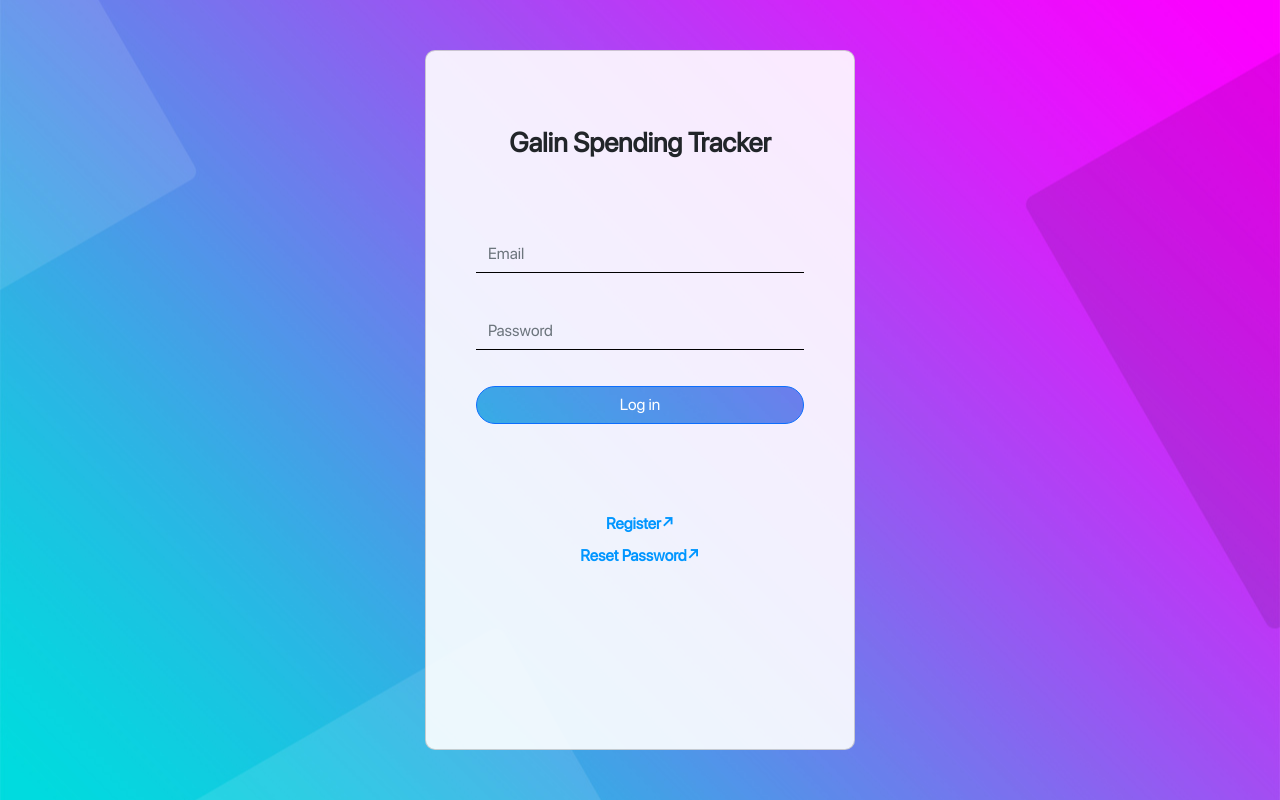
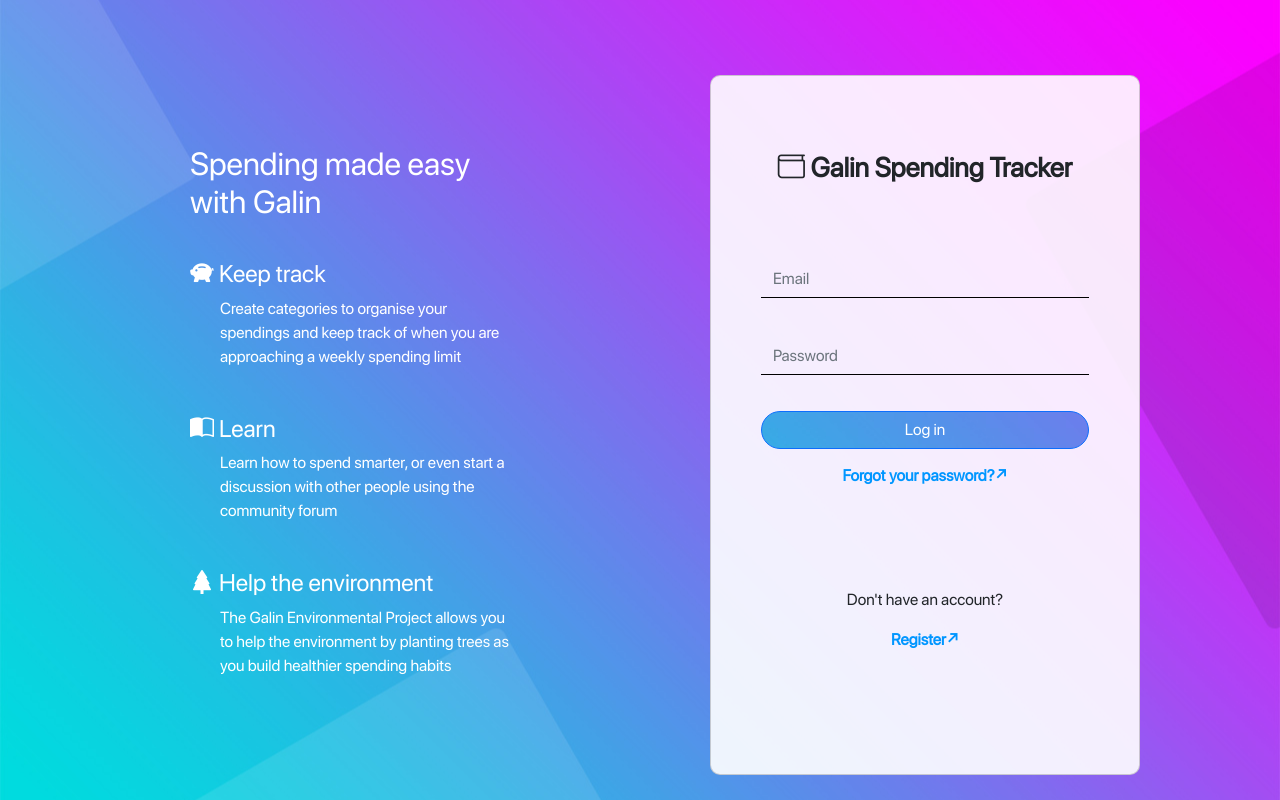
Before and after one commit to rb2cc/Team-Galin-Spending-Tracker, a Django app: page / in a window 1280 px wide. Run offline with Django 4.2, Linux system fonts and the light colour scheme; some libraries are stand-ins or nearby versions.

Commit message:
Revamp the css and layout of login page -moved login card to the right -reformatted the register to and forgot password text to be more realistic -added some contextual info about the application on the right

```diff
--- a/static/custom.css
+++ b/static/custom.css
@@ -35,6 +35,24 @@ p.cover-text {
   padding-right: 50px;
   padding-bottom: 30px;
   border-radius: 10px;
+}
+
+.info-card {
+  background-color: rgb(255, 255, 255, 0);
+  margin-left: auto;
+  margin-right: auto;
+  width: 430px;
+  height: 700px;
+  padding-top: 40px;
+  padding-left: 50px;
+  padding-right: 50px;
+  padding-bottom: 30px;
+  border-radius: 10px;
+  color: rgb(255, 255, 255);
+}
+
+.info {
+  padding-top: 30px;
 }
 
 .full-card {
--- a/tracker/category_views.py
+++ b/tracker/category_views.py
@@ -171,11 +171,6 @@ def delete_category(request):
             category = Category.objects.get(pk=category_pk)
             category_name = category.name
             category.delete()
-            all_expenditures=Expenditure.objects.filter(category=category)
-            for expenditure in all_expenditures:
-                expenditure.category = None
-                expenditure.is_binned = True
-                expenditure.save()
             Activity.objects.create(user=request.user, image = "images/delete.png", name = f'You\'ve deleted \"{category_name}\" category with all its expenditures')
             return redirect('category_bin')
         except Expenditure.DoesNotExist:
--- a/tracker/templates/base.html
+++ b/tracker/templates/base.html
@@ -8,9 +8,6 @@
         <link href="{% static 'custom.css' %}" rel="stylesheet">
         <link href="{% static 'font.css' %}" rel="stylesheet">
         <script src="https://code.jquery.com/jquery-3.6.0.min.js"></script>
-
-
-
         <link rel="stylesheet" href="https://cdn.jsdelivr.net/npm/bootstrap-icons@1.9.1/font/bootstrap-icons.css">
         <title>Spending Tracker</title>
     </head>
--- a/tracker/templates/home.html
+++ b/tracker/templates/home.html
@@ -1,12 +1,21 @@
 {% extends 'base.html' %}
+{% load static %}
 {% block body %}
 <div id="cover-image">
     <div class="container vh-100">
-        <div class="row h-100">
-            <div class="my-auto">
+        <div class="row h-100 " style="padding-top: 75px">
+                <div class="info-card " >
+                    <h2 class="info">Spending made easy with Galin</h2>
+                    <h4 class="info bi bi-piggy-bank-fill"> Keep track</h4>
+                        <p style="padding-left: 30px;">Create categories to organise your spendings and keep track of when you are approaching a weekly spending limit</p>
+                    <h4 class="info bi bi-book-half"> Learn</h4>
+                        <p style="padding-left: 30px;">Learn how to spend smarter, or even start a discussion with other people using the community forum</p>
+                    <h4 class="info bi bi-tree-fill"> Help the environment</h4>
+                        <p style="padding-left: 30px;">The Galin Environmental Project allows you to help the environment by planting trees as you build healthier spending habits</p>
+                </div>
                 <div class="card cover-card">
                     <p></p><p></p>
-                    <p class="cover-text" style="font-weight:bold; text-align:center">Galin Spending Tracker</p>
+                    <p class="cover-text bi bi-wallet" style="font-weight:bold; text-align:center"> Galin Spending Tracker</p>
                     <p></p><p></p>
                     <form action = "{% url 'home' %}" method="post">
                         {% csrf_token %}
@@ -14,10 +23,10 @@
                         {% include 'partials/messages.html' %}
                         <input type="submit" value="Log in" class='btn btn-primary'>
                     </form>
-                    <div style="text-align:center; position:fixed; left:0; right:0; top:64%"> <a href = '{% url 'sign_up' %}'>Register↗</a> </div>
-                    <div style="text-align:center; position:fixed; left:0; right:0; top:68%"> <a href = '{% url 'reset_password' %}'>Reset Password↗</a> </div>
+                    <a style="text-align: center; padding-top:15px;" href = '{% url 'reset_password' %}'>Forgot your password?↗</a>
+                    <p style="text-align:center; padding-top:100px;">Don't have an account?</p>
+                    <a style="text-align:center;" href = '{% url 'sign_up' %}'>Register↗</a>
                 </div>
-            </div>
         </div>
     </div>
 </div>
--- a/tracker/templates/password_reset_templates/password_reset.html
+++ b/tracker/templates/password_reset_templates/password_reset.html
@@ -14,7 +14,7 @@
                         {% include 'partials/messages.html' %}
                         <input type="submit" value="Send Email" class='btn btn-primary'>
                    </form>
-                    <div style="text-align:center; position:fixed; left:0; right:0; top:64%"> <a href = '{% url 'home' %}'>Log In↗</a> </div>
+                    <div style="text-align:center; position:fixed; left:0; right:0; top:64%"> <a href = '{% url 'home' %}'>Log in↗</a> </div>
                     <div style="text-align:center; position:fixed; left:0; right:0; top:68%"> <a href = '{% url 'sign_up' %}'>Register↗</a> </div>
                 </div>
             </div>
--- a/tracker/templates/password_reset_templates/password_reset_done.html
+++ b/tracker/templates/password_reset_templates/password_reset_done.html
@@ -8,7 +8,7 @@
                     <p></p><p></p>
                     <p class="cover-text" style="font-weight:bold; text-align:center">Password Reset</p>
                     <p>Success! Your password has been changed.</p>
-                    <div style="text-align:center; position:fixed; left:0; right:0; top:64%"> <a href = '{% url 'home' %}'>Clike here to Log In↗</a> </div>
+                    <div style="text-align:center; position:fixed; left:0; right:0; top:64%"> <a href = '{% url 'home' %}'>Click here to log in↗</a> </div>
                 </div>
             </div>
             </div>
--- a/tracker/templates/sign_up.html
+++ b/tracker/templates/sign_up.html
@@ -12,7 +12,8 @@
                         {% include 'partials/messages.html' %}
                         <input type="submit" value="Sign Up" class='btn btn-primary'>
                     </form>
-                    <div style="text-align:center; padding-top:30px"> <a href = '{% url 'home' %}'>Log In↗</a> </div>
+                    <p style="text-align:center; padding-top:30px">Already have an account?</p>
+                    <div style="text-align:center; "> <a href = '{% url 'home' %}'>Log in↗</a> </div>
                 </div>
             </div>
         </div>
```
